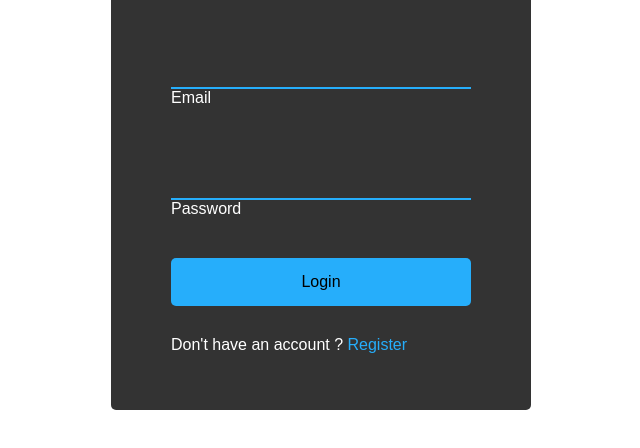
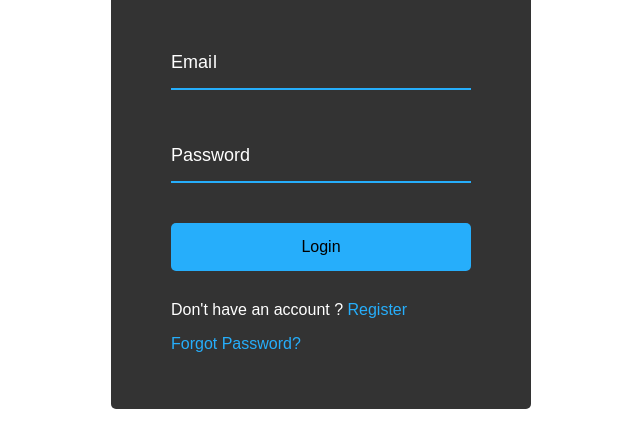
Before and after one commit to TediashviliGiorgi/loginForm, a plain HTML site: page index.html in a window 1280 px wide. Shown: the part 246-694 px from the top of the page, without its empty margins (319-959 px from the left). Drawn offline with Linux system fonts and the light colour scheme; a web font is replaced by a local one.

Commit message:
initial commit

```diff
--- a/index.html
+++ b/index.html
@@ -30,6 +30,7 @@
             </div>
             <button class="btn"> Login </button>
             <p class="text"> Don't have an account ? <a href="#"> Register </a> </p>
+            <p><a href="#">Forgot Password?</a></p>
 
         </form>
     </div>
--- a/script.js
+++ b/script.js
@@ -0,0 +1,9 @@
+const labels = document.querySelectorAll ('.form-control label')
+
+labels.forEach(label => {
+    label.innerHTML = label.innerText
+        .split('')
+        .map((letter, idx) => `<span
+        style="transition-delay:${idx*50}ms"> ${letter} </span>`)
+        .join('')
+})
--- a/style.css
+++ b/style.css
@@ -88,4 +88,24 @@
 
 .form-control input:focus, .form-control input:valid {
     outline: 0;
+    border-bottom-color: #26AEFB;
 }
+
+.form-control label {
+    position: absolute;
+    top: 15px;
+    left: 0;
+}
+
+.form-control label span {
+    display: inline-block;
+    font-size: 18px;
+    min-width: 5px;
+    transition: 0.3s cubic-bezier(0.68, -0.55, 0.265, 1.55);
+}
+
+.form-control input:focus + label span,
+.form-control input:valid + label span {
+    color: #26AEFB;
+    transform: translateY(-30px);
+}
```
